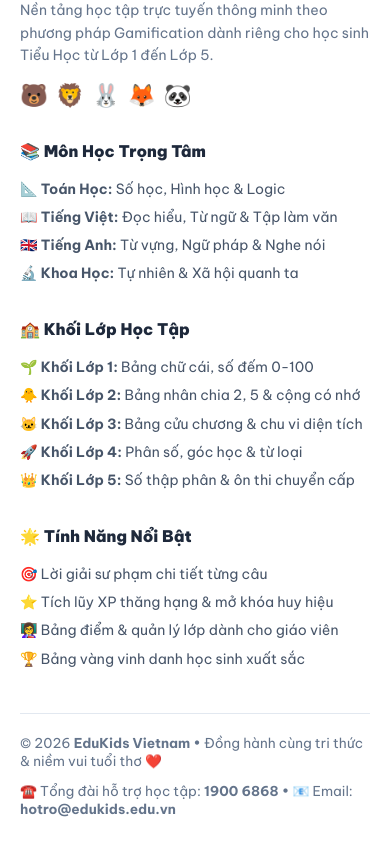
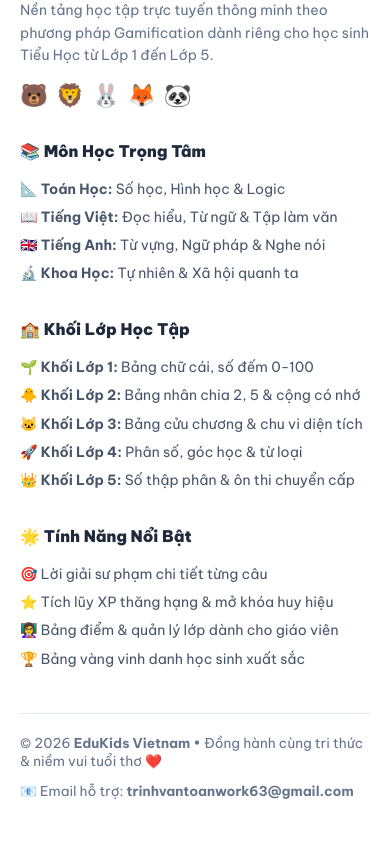
Before and after one commit to trnvanton/edukids, a React (Vite) app in the folder frontend/: page / in a window 390 px wide. Shown: the part 4186-5034 px from the top of the page. Built offline with nearby package versions, Linux system fonts and the light colour scheme; no server answers.

Commit message:
fix(footer): remove hotline phone and update support email to trinhvantoanwork63@gmail.com

```diff
--- a/frontend/src/components/Footer.jsx
+++ b/frontend/src/components/Footer.jsx
@@ -105,7 +105,7 @@ export default function Footer() {
             © {new Date().getFullYear()} <strong>EduKids Vietnam</strong> • Đồng hành cùng tri thức & niềm vui tuổi thơ ❤️
           </div>
           <div>
-            ☎️ Tổng đài hỗ trợ học tập: <strong>1900 6868</strong> • 📧 Email: <strong>hotro@edukids.edu.vn</strong>
+            📧 Email hỗ trợ: <strong><a href="mailto:trinhvantoanwork63@gmail.com" style={{ color: 'inherit', textDecoration: 'none' }}>trinhvantoanwork63@gmail.com</a></strong>
           </div>
         </div>
       </div>
```
